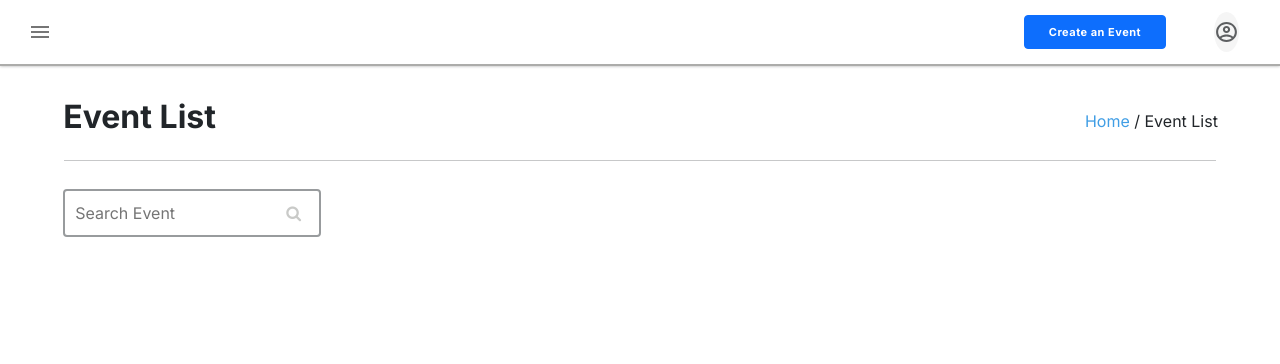
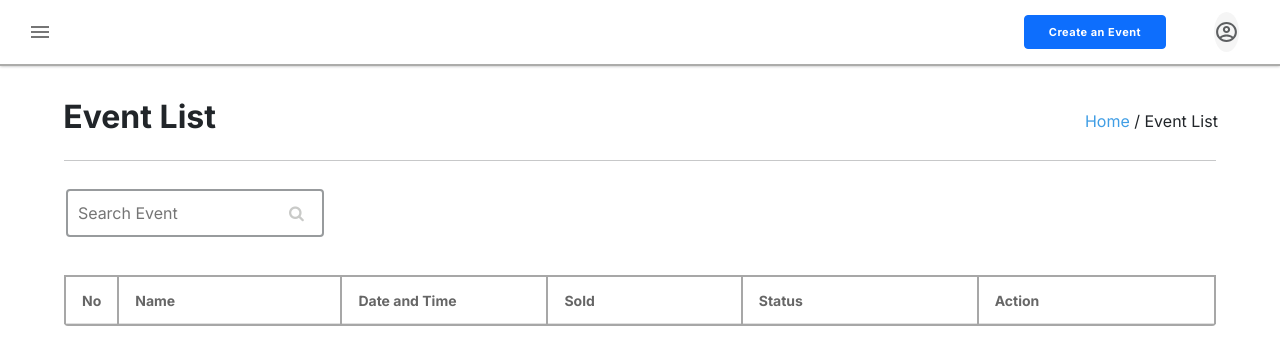
Before and after one commit to FarhanMaulanaF/Lokacara, a Vue app: page /event-list in a window 1280 px wide. Shown: the top 364 px of the page. Built offline with nearby package versions, Linux system fonts and the light colour scheme; a web font is replaced by a local one.

Commit message:
Menambah component Search.vue dan table-event.vue untuk event-list.vue

```diff
--- a/src/components/search.vue
+++ b/src/components/search.vue
@@ -14,7 +14,7 @@ export default {
 
 <style scoped>
 .container{
-    margin-left: 4%;
+    margin-left: 4.21%;
 }
 
 .search{
--- a/src/components/table-event.vue
+++ b/src/components/table-event.vue
@@ -0,0 +1,82 @@
+<template>
+  <v-simple-table class="table-event">
+    <template v-slot:default>
+      <thead>
+        <tr>
+          <th class="text-left text-title headers-no">
+            No
+          </th>
+          <th class="text-left text-title headers-name">
+            Name
+          </th>
+          <th class="text-left text-title headers-date">
+            Date and Time
+          </th>
+          <th class="text-left text-title headers-sold">
+            Sold
+          </th>
+          <th class="text-left text-title headers-status">
+            Status
+          </th>
+          <th class="text-left text-title headers-action">
+            Action
+          </th>
+        </tr>
+      </thead>
+      <tbody>
+        <tr
+          v-for="item in desserts"
+          :key="item.name"
+        >
+          <td>{{ item.name }}</td>
+          <td>{{ item.calories }}</td>
+        </tr>
+      </tbody>
+    </template>
+  </v-simple-table>
+</template>
+
+<script>
+export default {
+
+}
+</script>
+
+<style scoped>
+.table-event{
+    width: 90%;
+    margin: 2% auto 0;
+    border-bottom: 2px solid #A7A7A7;
+}
+
+.text-left.text-title{
+    color: #0A0A0A;
+    font-style: normal;
+    font-weight: bold;
+    font-size: 14px;
+    margin-left: 1.5%;
+    border: 2px solid #A7A7A7;
+}
+
+.text-left.text-title.headers-no{
+    width: 4%;
+}
+
+.text-left.text-title.headers-name{
+    width: 2.5em;
+}
+
+.text-left.text-title.headers-date{
+    width: 1.5em;
+}
+.text-left.text-title.headers-sold{
+    width: 1.25em;
+}
+.text-left.text-title.headers-status{
+    width: 1.15em;
+}
+.text-left.text-title.headers-action{
+    width: 1em;
+}
+
+</style>
--- a/src/views/event-list.vue
+++ b/src/views/event-list.vue
@@ -9,16 +9,18 @@
       </div>
       <hr>
       <Search/>
+      <TabEv/>
   </div>
 </template>
 
 <script>
 import Navbar from '../components/Navbar.vue'
 import Search from '../components/search.vue'
+import TabEv from '../components/table-event.vue'
 
 export default {
   name: 'Dashboard',
-  components: {Navbar,Search}
+  components: {Navbar,Search,TabEv}
 }
 </script>
 
```
